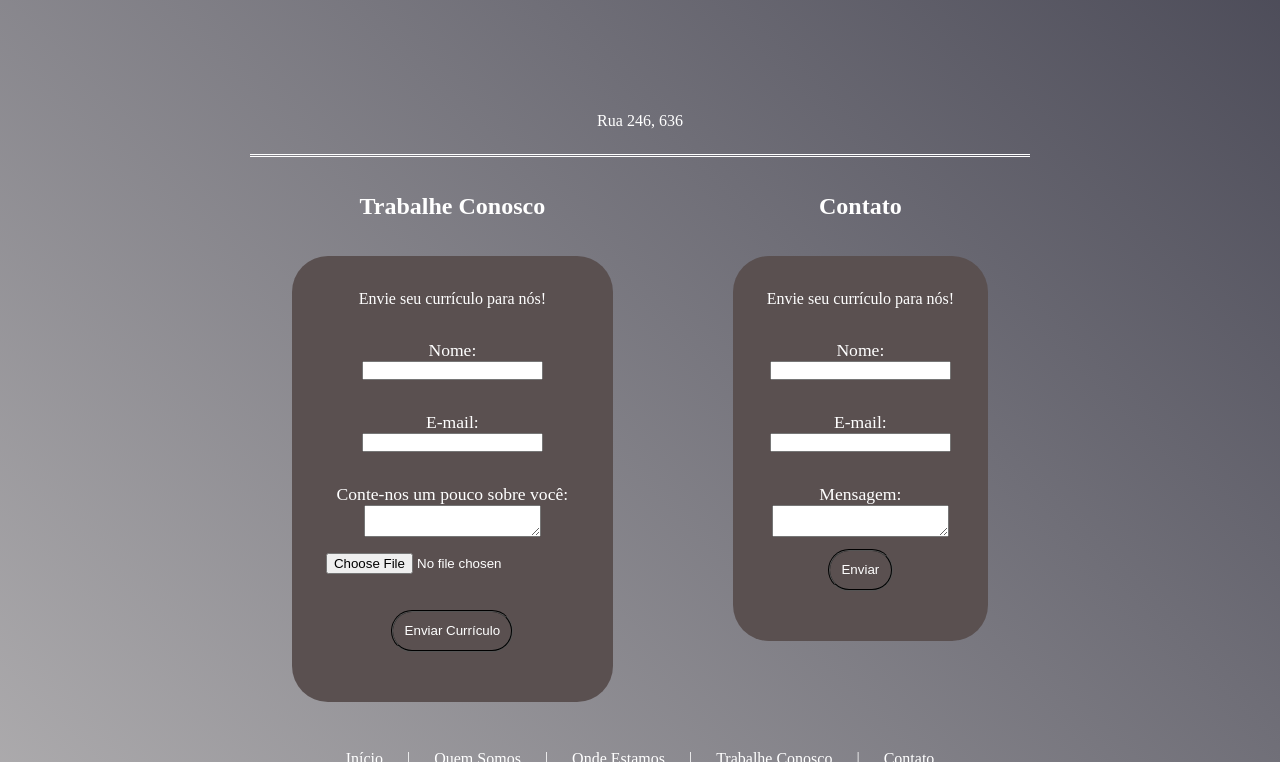
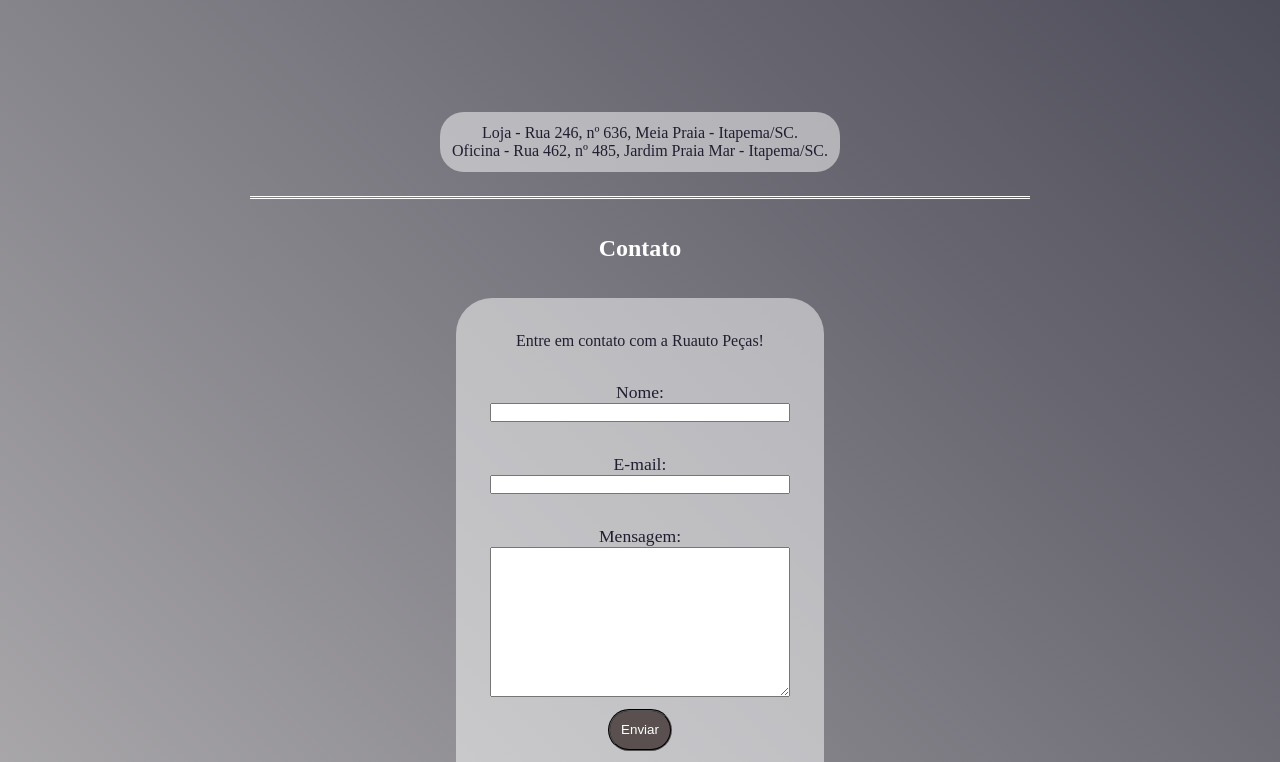
Before and after one commit to MarceloPASecco/ruauto-pecas, a plain HTML site: page index.html in a window 1280 px wide. Shown: the part 1150-1912 px from the top of the page. Drawn offline with Linux system fonts and the light colour scheme; grey boxes are pictures that could not be loaded.

Commit message:
adding new responsive features

```diff
--- a/index.html
+++ b/index.html
@@ -14,17 +14,18 @@
             <a href="#quemsomos" class="menu">Quem Somos</a>
             <a href="#ondeestamos" class="menu">Onde Estamos</a>
             <a href="#trabalheconosco" class="menu">Trabalhe Conosco</a>
-            <a href="#trabalheconosco" class="menu">Contato</a>
+            <a href="#contato" class="menu">Contato</a>
         </nav>
         </div>
 
     </header>
     <main>
         <ul class="redessociais">
-            <li><a href="#"><img src="WhatsApp.svg" class="whatsapp"> Loja</a></li>
-            <li><a href="#"><img src="WhatsApp.svg" class="whatsapp">Oficina</a></li>
-            <li><a href="#"><img src="facebook.svg" class="facebook">Facebook</a></li>
-            <li><a href="#"><img src="instagram.svg" class="instagram">Instagram</a></li>
+            <li><a href="https://api.whatsapp.com/send?phone=554732681515" target="_blank"><img src="WhatsApp.svg" class="whatsapp"> Loja</a></li>
+            <li><a href="https://api.whatsapp.com/send?phone=5547996240506" target="_blank"><img src="WhatsApp.svg" class="whatsapp">Oficina</a></li>
+            <li><a href="https://www.facebook.com/ruauto.autopecas" target="_blank"><img src="facebook.svg" class="facebook">Facebook</a></li>
+            <li><a href="https://www.instagram.com/ruautopecas/" target="_blank"><img src="instagram.svg" class="instagram">Instagram Loja</a></li>
+            <li><a href="https://www.instagram.com/ruautooficinamecanica/" target="_blank"><img src="instagram.svg" class="instagram">Instagram Oficina</a></li>
 
         </ul>
     <section class="tituloprinc">
@@ -44,50 +45,30 @@
         <div class="mapa">
         <iframe src="https://www.google.com/maps/embed?pb=!1m18!1m12!1m3!1d3550.8015055734413!2d-48.60977808575756!3d-27.131061308878913!2m3!1f0!2f0!3f0!3m2!1i1024!2i768!4f13.1!3m3!1m2!1s0x94d8ae28f0eb3409%3A0xea8875f936e2e58!2sRuauto%20Auto%20Pe%C3%A7as%20e%20Servi%C3%A7os%20LTDA.!5e0!3m2!1spt-BR!2sbr!4v1651519961824!5m2!1spt-BR!2sbr" min-width="350px" height="350px" style="border:0;" allowfullscreen="" loading="lazy" referrerpolicy="no-referrer-when-downgrade"></iframe>
         </div>
-        <p>Rua 246, 636</p>
+        <p>Loja - Rua 246, nº 636, Meia Praia - Itapema/SC.
+        <br>
+        Oficina - Rua 462, nº 485, Jardim Praia Mar - Itapema/SC.
+        </p>
     </section>
     <section class="forms">
-        <div class="curriculo">
-        <h2 id="trabalheconosco">Trabalhe Conosco</h2>
-        <form class="formulario" method="POST" action="https://formsubmit.co/marcelo.89.secco@msn.com" enctype="multipart/form-data">
-            <label>Envie seu currículo para nós!</label>
-            <input type="hidden" name="_next" value="https://127.0.0.1:5500">
-            <input type="hidden" name="_template" value="table">
-            <input type="hidden" name="_captcha" value="false">
-            <label for="name">
-            <span>Nome:</span>
-            <input type="text" name="name" id="name">
-            </label>
-            <label for="emailform">
-            <span>E-mail:</span>
-            <input type="email" name="email" id="emailform">
-            </label>
-            <label for="mensagemform">
-            <span>Conte-nos um pouco sobre você:</span>
-            <textarea id="mensagemform" name="message"></textarea rows="5" cols="33">
-            </label>
-            <input class="anexoform" type="file" name="attachment">
-            <button class="botao" type="submit">Enviar Currículo</button>
-        </form>
-        </div>
         <div class="contatos">
-            <h2 id="trabalheconosco">Contato</h2>
+            <h2 id="contato">Contato</h2>
             <form class="formulario" method="POST" action="https://formsubmit.co/marcelo.89.secco@msn.com" enctype="multipart/form-data">
-                <label>Envie seu currículo para nós!</label>
+                <label>Entre em contato com a Ruauto Peças!</label>
                 <input type="hidden" name="_next" value="https://127.0.0.1:5500">
                 <input type="hidden" name="_template" value="table">
                 <input type="hidden" name="_captcha" value="false">
                 <label for="name">
                 <span>Nome:</span>
-                <input type="text" name="name" id="name">
+                <input type="text" name="name" id="name" required>
                 </label>
                 <label for="emailform">
                 <span>E-mail:</span>
-                <input type="email" name="email" id="emailform">
+                <input type="email" name="email" id="emailform" required>
                 </label>
                 <label for="mensagemform">
                 <span>Mensagem:</span>
-                <textarea id="mensagemform" name="message"></textarea>
+                <textarea id="mensagemform" name="message"></textarea required>
                 </label>
                 <button class="botao" type="submit">Enviar</button>
             </form>
@@ -121,7 +102,7 @@
                 |
             </li>
             <li class="menubottom">
-                <a href="#trabalheconosco" class="menu">Contato</a>
+                <a href="#contato" class="menu">Contato</a>
             </li>
         </ul>
         <img class="logofooter" src="logofooter.svg"><br><br>
--- a/style.css
+++ b/style.css
@@ -54,7 +54,9 @@ padding: 0.3cm;
     color: white;
 }
 .facebook {
-    height: 30px;
+    height: 32px;
+    margin-top:3px;
+
 }
 .instagram {
     height: 32px;
@@ -68,7 +70,7 @@ padding: 0.3cm;
 }
 
 .textohistoria{
-    background-color: azure;
+    background-color: rgba(255, 255, 255, 0.527);
     border-radius: 20px;
     border-style:solid;
     border-color: #5a5050;
@@ -153,7 +155,11 @@ main {
 
 }
 p{
-    color:white;
+    text-align: center;
+    color:#1f1f31;
+    background-color: rgba(255, 255, 255, 0.5);
+    border-radius: 24px;
+    padding:12px;
 }
 
 .mapa{
@@ -192,8 +198,8 @@ p{
 }
 
 .formulario{
-    color:white;
-    background-color: #5a5050;
+    color:#1f1f31;
+    background-color: rgba(255, 255, 255, 0.5);
     display:flex;
     flex-direction: column;
     border-radius: 36px;
@@ -243,11 +249,6 @@ main .contatos{
     flex-direction: column;
 }
 
-main .anexoform{
-    display:flex;
-    justify-content: center;
-}
-
 .botao{
     background: #5a5050;
     border-radius: 36px;
@@ -275,6 +276,7 @@ footer{
     flex-direction: column;
     margin-bottom:0;
     padding-bottom:0;
+    color: rgb(44, 44, 44);
 }
 
 footer ul{
@@ -283,14 +285,21 @@ footer ul{
     margin-top:0;
     padding:0;
     gap:24px;
-    color: white
+    color: rgb(44, 44, 44);
 }
 
-.anexoform {
-    padding-bottom:24px;
-    margin-top:16px;
+#emailform{
+    width: 300px;
 }
 
+#mensagemform{
+    width: 300px;
+    min-height: 150px;
+}
+
+#name{
+    width:300px;
+}
 @media only screen and (max-width: 600px){
     body{
         margin:0;
@@ -323,6 +332,7 @@ footer ul{
         justify-content: center;
         align-items: center;
         margin:0;
+        padding-top: 32px;
     }
 
     .forms{
@@ -345,7 +355,7 @@ footer ul{
     }
 }
 
-@media only screen and (min-width: 600px) and (max-width: 1200px){
+@media only screen and (min-width: 600px) and (max-width: 1244px){
     body{
         margin:0;
         padding: 0;
@@ -378,6 +388,7 @@ footer ul{
         justify-content: center;
         align-items: center;
         margin:0;
+        padding-top: 32px;
     }
 
     .forms{
@@ -393,7 +404,7 @@ footer ul{
 
     .menubottom{
         display: flex;
-        flex-direction: column;
+        flex-direction: row;
         justify-content: center;
         align-items: center;
     }
```
